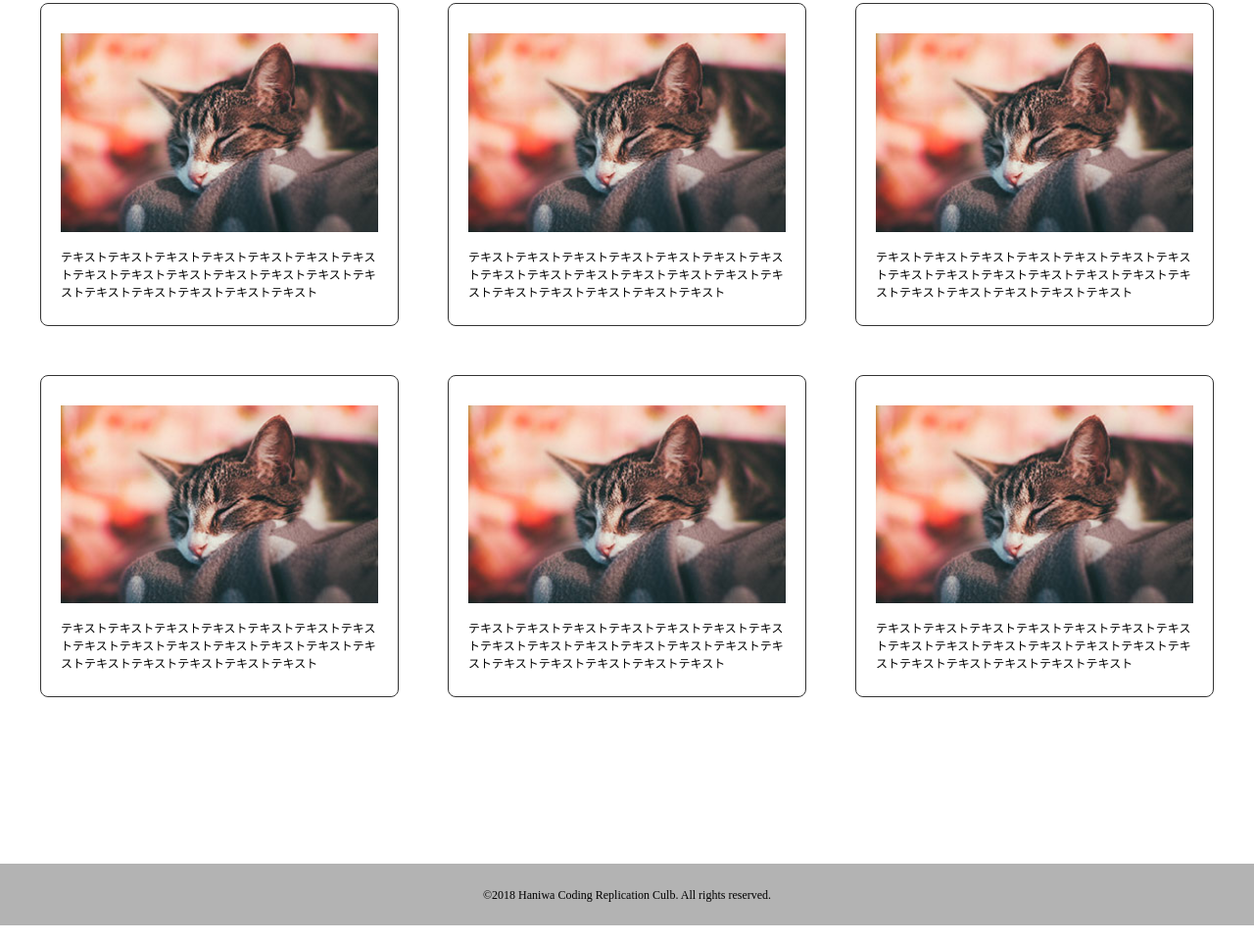
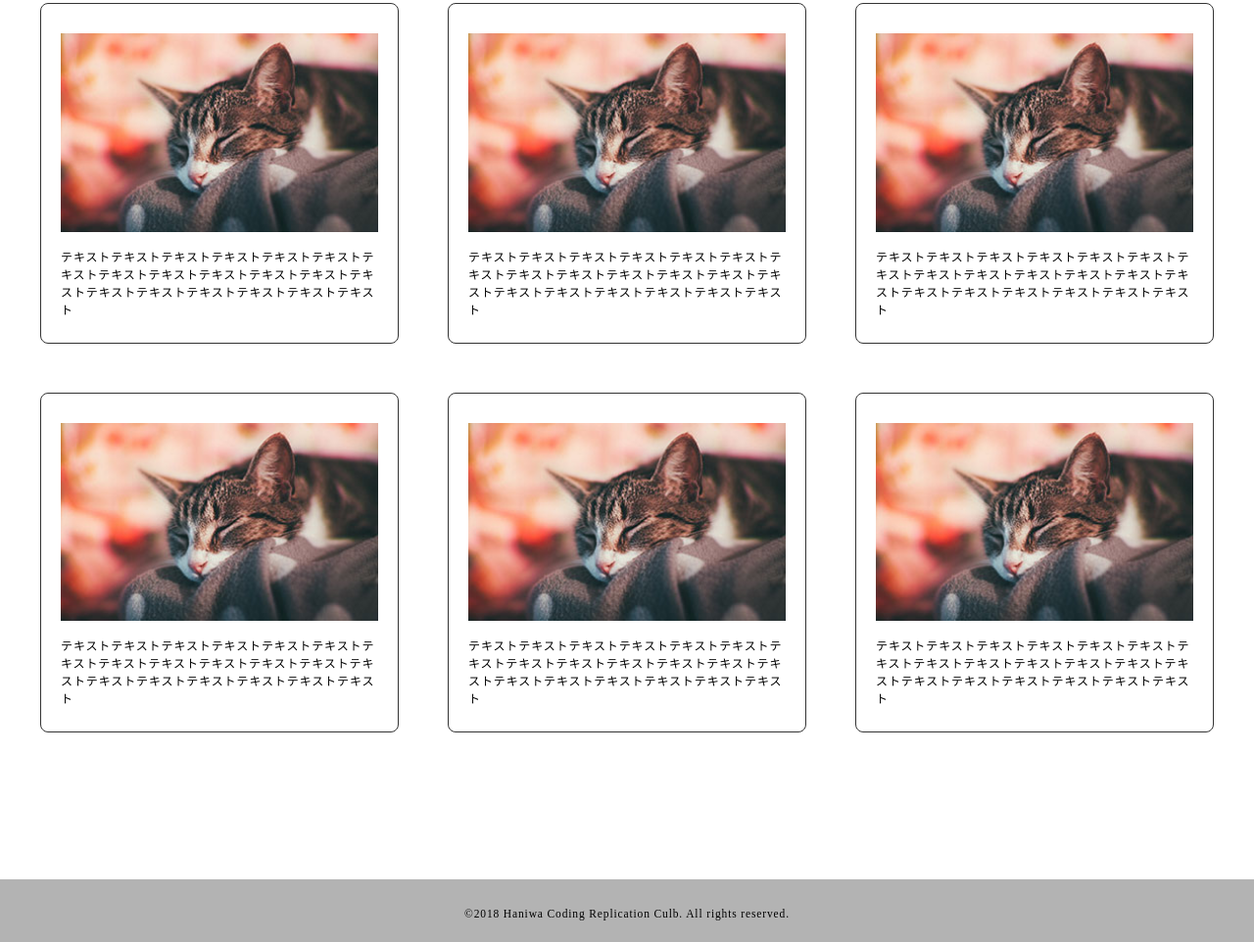
Before and after one commit to daisuke2549/photoshop-coding-haniwaman, a plain HTML site: page index.html in a window 1280 px wide. Shown: the part 459-1421 px from the top of the page at 98% size. Drawn offline with Linux system fonts and the light colour scheme.

Commit message:
perfect pixel 実装途中

```diff
--- a/css/style.scss
+++ b/css/style.scss
@@ -111,6 +111,7 @@ img:hover{
         font-size:12px;
         margin-top: 10px;
         line-height: 1.5;
+        letter-spacing: 0.075em;
      }
 }
 
@@ -125,13 +126,14 @@ footer{
      margin:0px;
      padding:0px;
      vertical-align: bottom;
-     margin-top: 145px;
+     margin-top: 125px;
 }
 
 footer{
     p{
-      font-size: 12px;
-      padding-top:23px;
-      padding-bottom: 22px;
+      font-size: 11.5px;
+      padding-top:27px;
+      padding-bottom: 20px;
+      letter-spacing: 0.075em;
     }
 }
```
Also changed, not shown: css/style.css, css/style.min.css.
